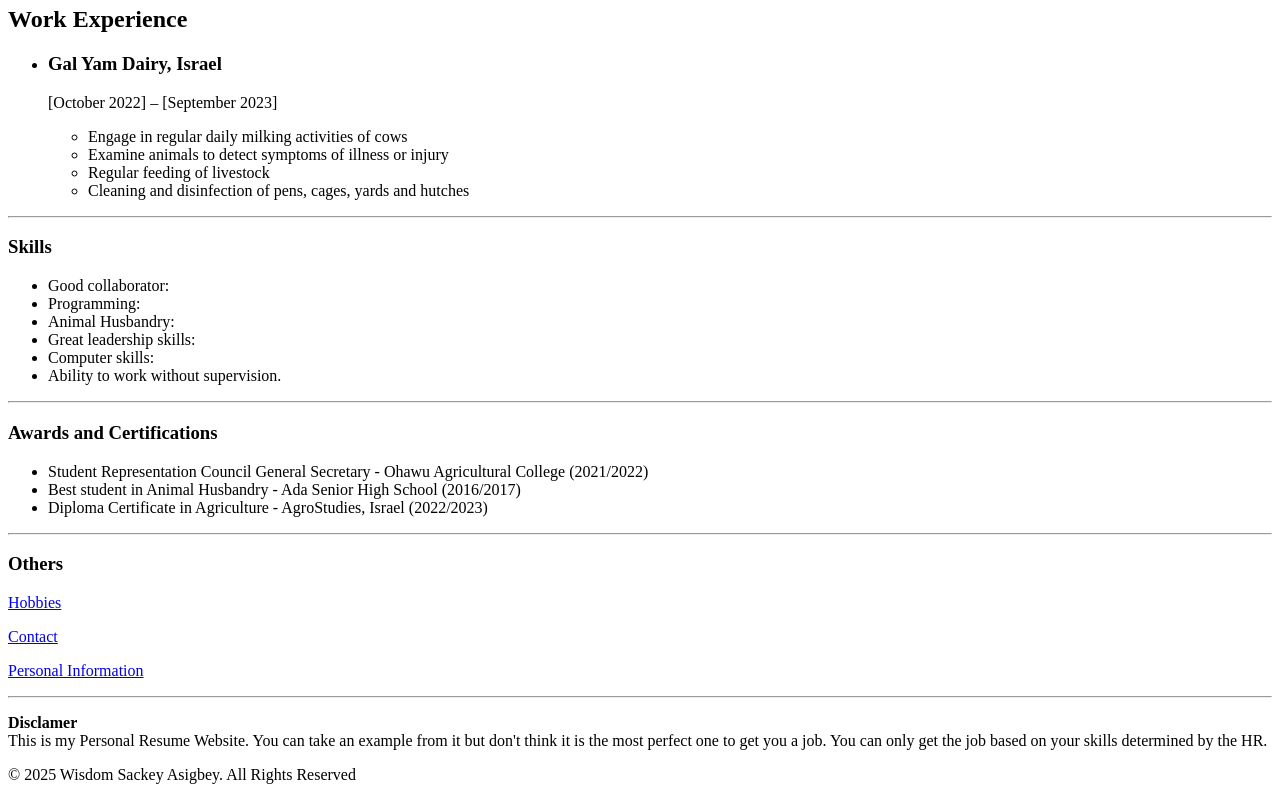
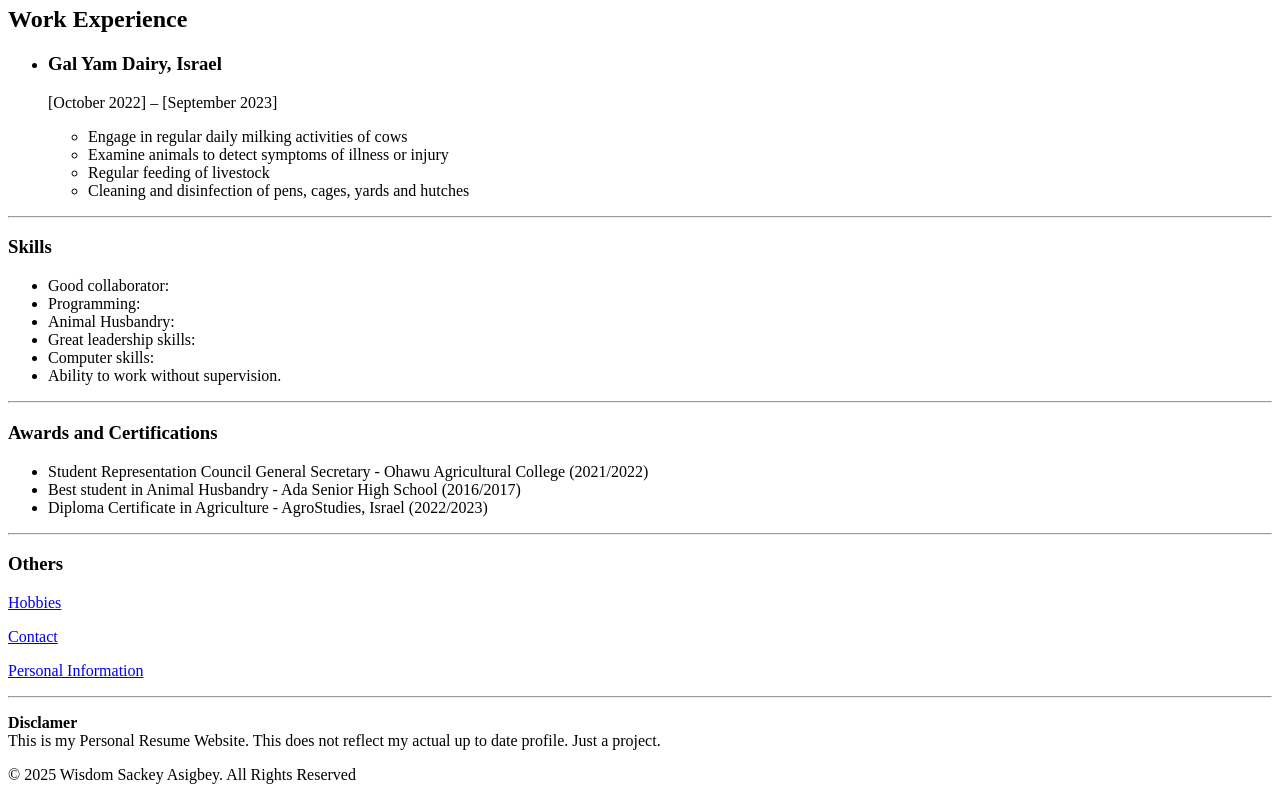
Before and after one commit to WisdomAsigbey/html-portfolio, a plain HTML site: page index.html in a window 1280 px wide. Shown: the part 607-1407 px from the top of the page. Drawn offline with Linux system fonts and the light colour scheme.

Commit message:
Update index.html

```diff
--- a/index.html
+++ b/index.html
@@ -116,9 +116,7 @@
       <p>
         <strong>Disclamer</strong>
         <br />
-        This is my Personal Resume Website. You can take an example from it but
-        don't think it is the most perfect one to get you a job. You can only
-        get the job based on your skills determined by the HR.
+        This is my Personal Resume Website. This does not reflect my actual up to date profile. Just a project.
       </p>
       <p>
         &copy; 2025 Wisdom Sackey Asigbey. All Rights Reserved
```
